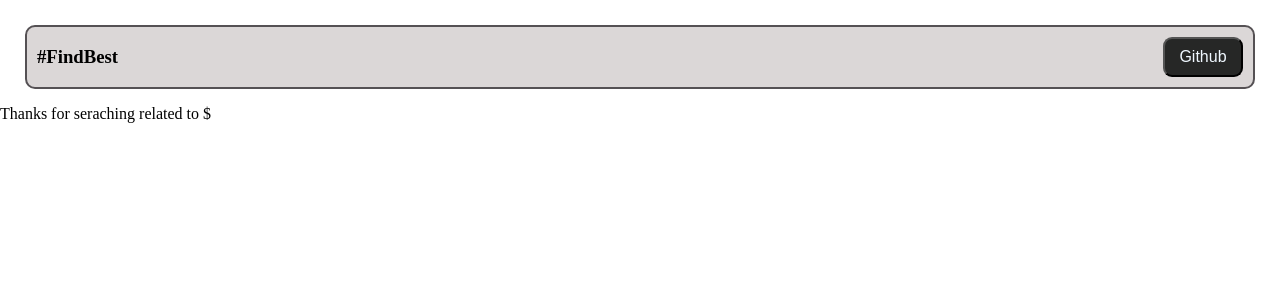
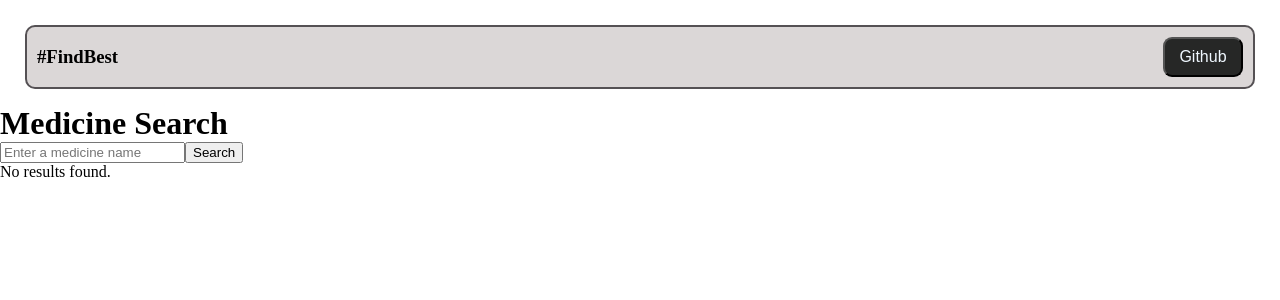
Before and after one commit to Ankit-11525/findbest, a React (Create React App) app: page /search-page in a window 1280 px wide. Shown: the top 300 px of the page. Built offline with nearby package versions, Linux system fonts and the light colour scheme.

Commit message:
data get from pharmeasy done

```diff
--- a/package.json
+++ b/package.json
@@ -9,7 +9,9 @@
     "@testing-library/jest-dom": "^5.16.5",
     "@testing-library/react": "^13.4.0",
     "@testing-library/user-event": "^13.5.0",
+    "axios": "^1.4.0",
     "cheerio": "^1.0.0-rc.12",
+    "cors": "^2.8.5",
     "react": "^18.2.0",
     "react-dom": "^18.2.0",
     "react-router-dom": "^6.14.0",
--- a/src/pages/SearchPage.jsx
+++ b/src/pages/SearchPage.jsx
@@ -1,12 +1,49 @@
-import React from 'react'
-import './SearchcssPage.css'
-const SearchPage = props => {
-  const searchField=(props.location && props.location.value) || "";
+import React, { useState } from 'react';
+import axios from 'axios';
+
+const SearchPage = () => {
+  const [searchInput, setSearchInput] = useState('');
+  const [searchResults, setSearchResults] = useState([]);
+
+  const handleSearch = async () => {
+    try {
+      console.log(searchInput);
+      const response = await axios.get(`http://localhost:5000/api/medicine/${searchInput}`);
+      setSearchResults(response.data);
+      console.log(response.data);
+    } catch (error) {
+      console.error(error);
+    }
+  };
+
   return (
     <div>
-        Thanks for seraching related to ${searchField}
+      <h1>Medicine Search</h1>
+      <input
+        type="text"
+        value={searchInput}
+        onChange={(e) => setSearchInput(e.target.value)}
+        placeholder="Enter a medicine name"
+      />
+      <button onClick={handleSearch}>Search</button>
+
+      <div>
+        {searchResults.length === 0 ? (
+          <p>No results found.</p>
+        ) : (
+          <ul>
+            {searchResults.map((result, index) => (
+              <li key={index}>
+                <a href={result.url} target="_blank" rel="noopener noreferrer">
+                  {result.name}
+                </a>
+              </li>
+            ))}
+          </ul>
+        )}
+      </div>
     </div>
-  )
-}
+  );
+};
 
-export default SearchPage
+export default SearchPage;
```
Also changed, not shown: server.js (added, +47 -0 lines), 1 other file (tests, documents, lock files or other folders).
